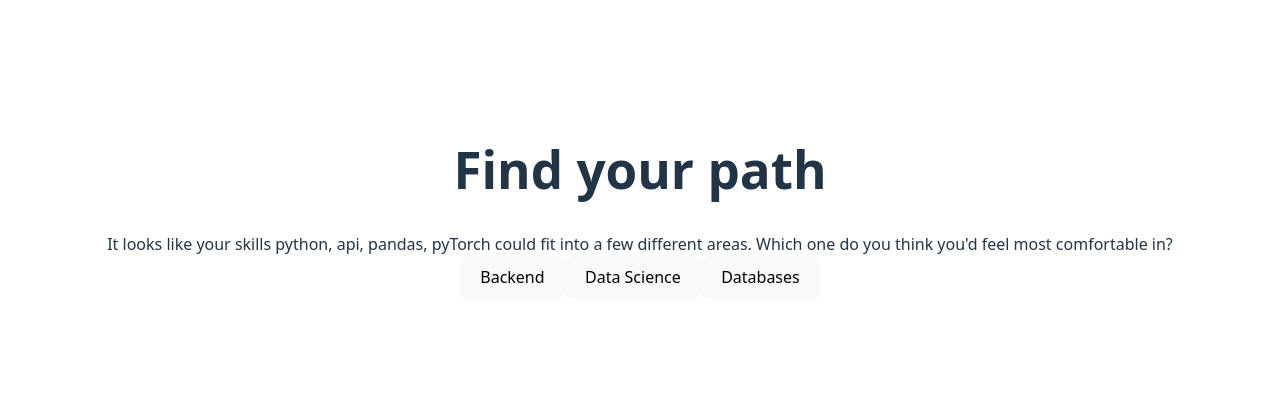
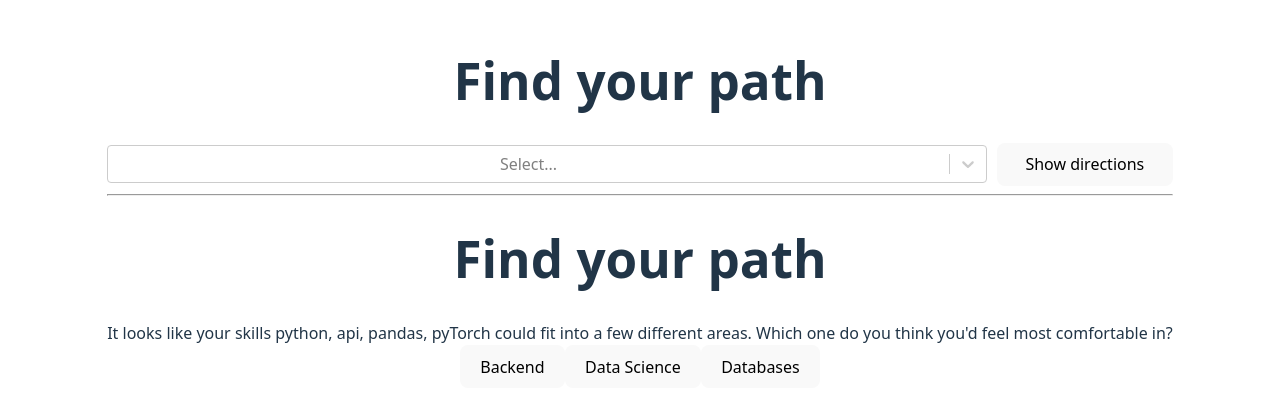
Before and after one commit to ajaciubek/issi_proj, a React (Vite) app in the folder frontend/my-app/: page / in a window 1280 px wide. Shown: the part 197-608 px from the top of the page. Built offline with nearby package versions, Linux system fonts and the light colour scheme.

Commit message:
Add skills select component

```diff
--- a/frontend/my-app/package.json
+++ b/frontend/my-app/package.json
@@ -11,7 +11,8 @@
   },
   "dependencies": {
     "react": "^19.1.0",
-    "react-dom": "^19.1.0"
+    "react-dom": "^19.1.0",
+    "react-select": "^5.10.1"
   },
   "devDependencies": {
     "@eslint/js": "^9.25.0",
--- a/frontend/my-app/src/App.jsx
+++ b/frontend/my-app/src/App.jsx
@@ -1,16 +1,26 @@
 import { useState } from 'react'
-import reactLogo from './assets/react.svg'
-import viteLogo from '/vite.svg'
 import './App.css'
 import PathSelection from './components/pathselection'
+import SkillsSelect from './components/SkillsSelect'
 
 function App() {
   const [userSkills, setUserSkills] = useState(["python", "api", "pandas", "pyTorch"])
   const [positionCateogries, setPositionCategories] = useState(["Backend", "Data Science", "Databases"])
+  const defaultSkillOptions = [
+    {value: "1", label: "python"},
+    {value: "2", label: "api"},
+    {value: "3", label: "pandas"},
+    {value: "4", label: "pyTorch"}
+  ]
+  const [skillsOptions, setSkills] = useState(defaultSkillOptions)
 
 
   return (
     <>
+      <div>
+        <SkillsSelect skillsOptions={skillsOptions}></SkillsSelect>
+      </div>
+      <hr></hr>
       <div>
         <PathSelection userSkills={userSkills} positionCateogries={positionCateogries}></PathSelection>
       </div>
--- /dev/null
+++ b/frontend/my-app/src/components/SkillsSelect.jsx
@@ -0,0 +1,27 @@
+import React from 'react';
+import Select from 'react-select';
+
+export default function SkillsSelect({ skillsOptions }) {
+    return (
+        <div>
+            <h1>Find your path</h1>
+            <div
+                style={{
+                    display: 'grid',
+                    gridTemplateColumns: '10fr 2fr',
+                    alignItems: 'center',
+                    gap: '10px',
+                }}
+            >
+                <Select
+                    isMulti
+                    name="skills"
+                    options={skillsOptions}
+                    className="basic-multi-select"
+                    classNamePrefix="select"
+                />
+                <button>Show directions</button>
+            </div>
+        </div>
+    );
+}
```
Also changed, not shown: frontend/my-app/src/components/PathSelection.jsx (+8 -6 lines), 1 other file (tests, documents, lock files or other folders).
